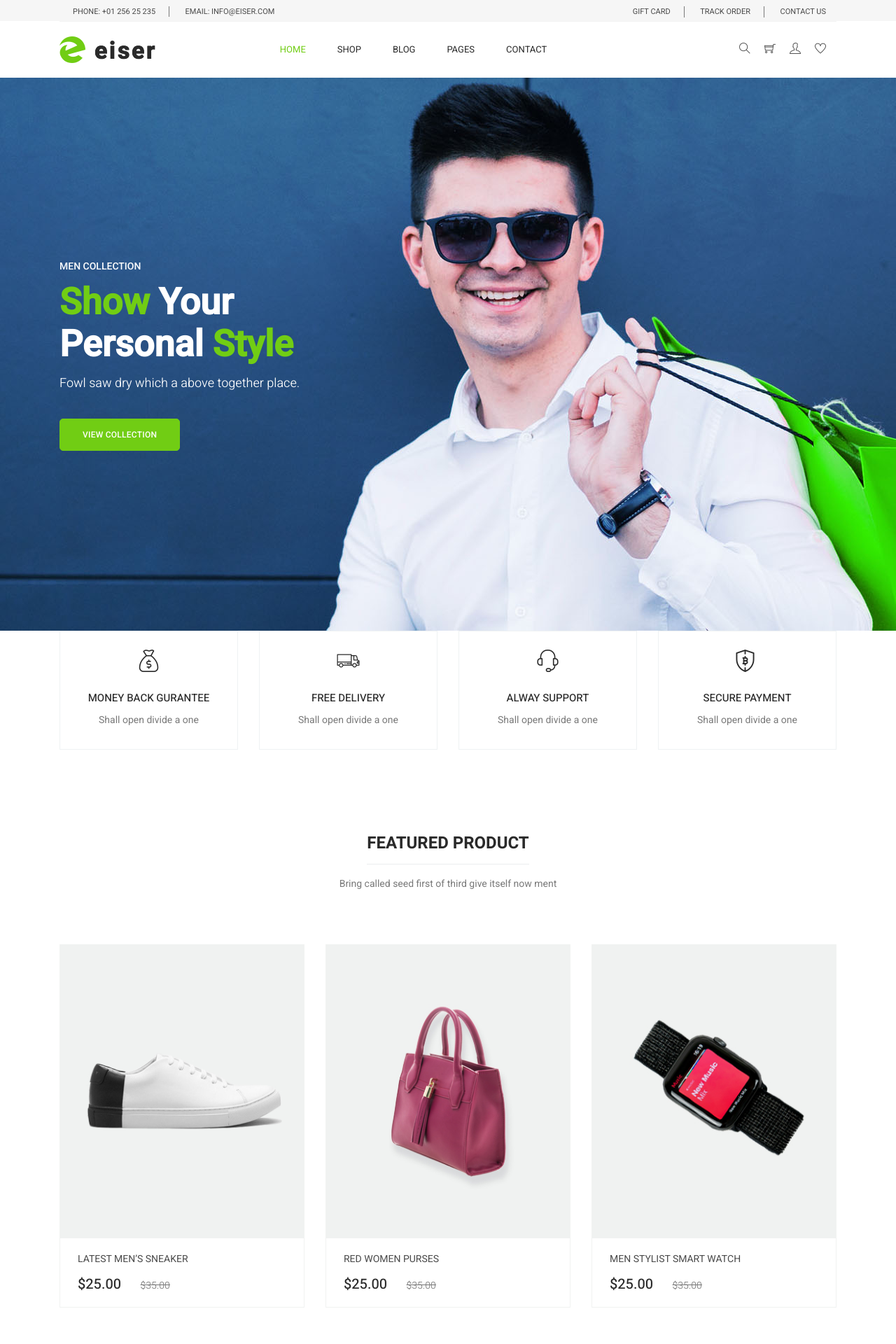
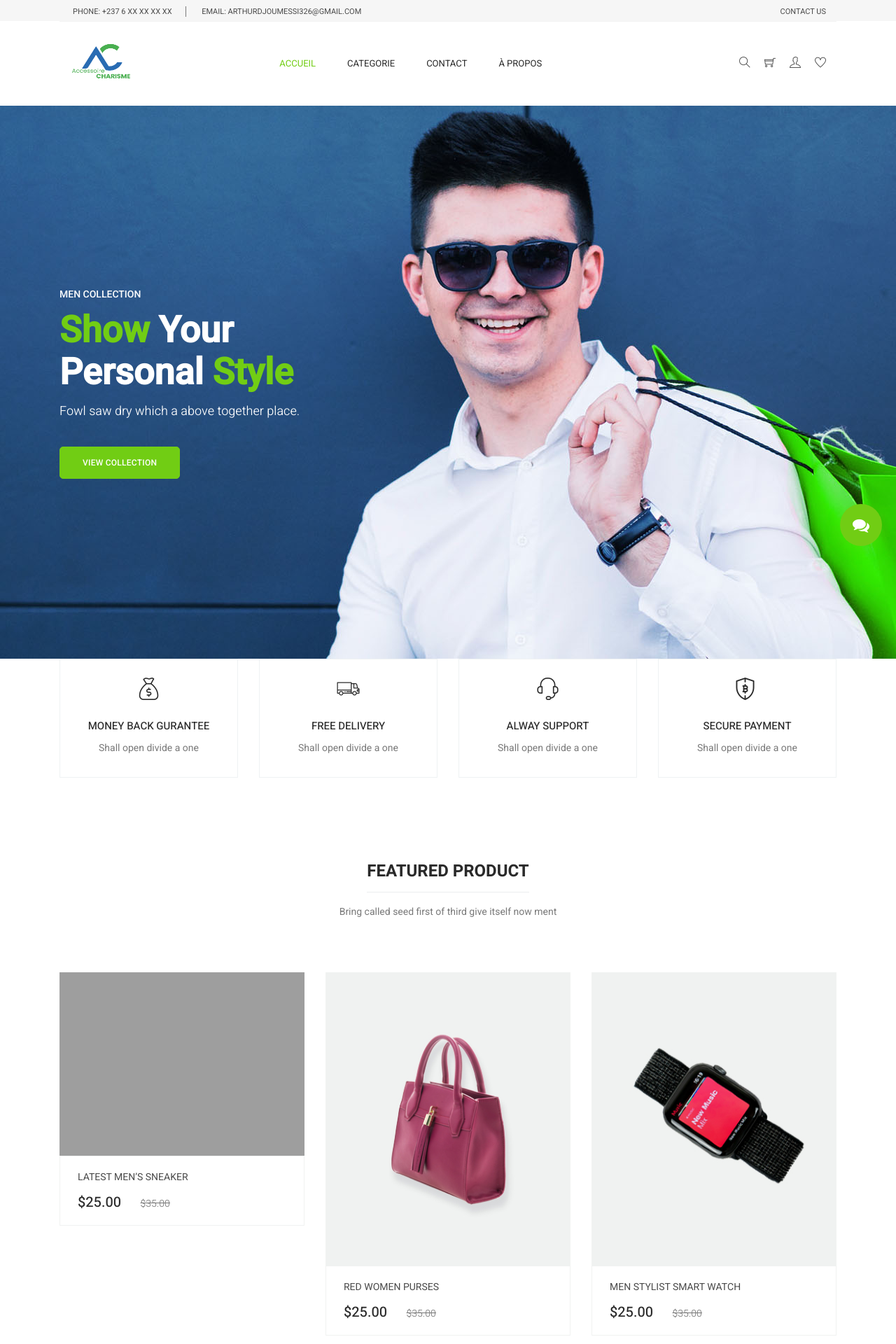
Before and after one commit to oriol42/ArthurConnect, a Django app: page /arthurconnect/home in a window 1280 px wide. Shown: the top 1920 px of the page at 70% size. Run offline with Django 5.2, Linux system fonts and the light colour scheme; some libraries are stand-ins or nearby versions; grey boxes are pictures that could not be loaded.

Commit message:
premeire mise en forme

```diff
--- a/ArthurConnect/templates/ArthurConnect/base.html
+++ b/ArthurConnect/templates/ArthurConnect/base.html
@@ -34,25 +34,15 @@
         <div class="row">
           <div class="col-lg-7">
             <div class="float-left">
-              <p>Phone: +01 256 25 235</p>
-              <p>email: info@eiser.com</p>
+              <p>Phone: +237 6 xx xx xx xx</p>
+              <p>email: arthurdjoumessi326@gmail.com</p>
             </div>
           </div>
           <div class="col-lg-5">
             <div class="float-right">
               <ul class="right_side">
                 <li>
-                  <a href="cart.html">
-                    gift card
-                  </a>
-                </li>
-                <li>
-                  <a href="tracking.html">
-                    track order
-                  </a>
-                </li>
-                <li>
-                  <a href="contact.html">
+                  <a href="{% url 'contact' %}">
                     Contact Us
                   </a>
                 </li>
@@ -66,8 +56,8 @@
       <div class="container">
         <nav class="navbar navbar-expand-lg navbar-light w-100">
           <!-- Brand and toggle get grouped for better mobile display -->
-          <a class="navbar-brand logo_h" href="index.html">
-            <img src="{% static 'ArthurConnect/img/logo.png' %}" alt="" />
+          <a class="navbar-brand logo_h" href="{% url 'index' %}">
+            <img src="{% static 'ArthurConnect/img/logoarthurconnect.png' %}" alt="" /width="120" height="110">
           </a>
           <button class="navbar-toggler" type="button" data-toggle="collapse" data-target="#navbarSupportedContent"
             aria-controls="navbarSupportedContent" aria-expanded="false" aria-label="Toggle navigation">
@@ -81,58 +71,25 @@
               <div class="col-lg-7 pr-0">
                 <ul class="nav navbar-nav center_nav pull-right">
                   <li class="nav-item active">
-                    <a class="nav-link" href="index.html">Home</a>
+                    <a class="nav-link" href="{% url 'index' %}">Accueil</a>
                   </li>
                   <li class="nav-item submenu dropdown">
                     <a href="#" class="nav-link dropdown-toggle" data-toggle="dropdown" role="button" aria-haspopup="true"
-                      aria-expanded="false">Shop</a>
+                      aria-expanded="false">Categorie</a>
                     <ul class="dropdown-menu">
                       <li class="nav-item">
-                        <a class="nav-link" href="category.html">Shop Category</a>
+                        <a class="nav-link" href="{% url 'category' %}">Formations</a>
                       </li>
                       <li class="nav-item">
-                        <a class="nav-link" href="single-product.html">Product Details</a>
-                      </li>
-                      <li class="nav-item">
-                        <a class="nav-link" href="checkout.html">Product Checkout</a>
-                      </li>
-                      <li class="nav-item">
-                        <a class="nav-link" href="cart.html">Shopping Cart</a>
-                      </li>
-                    </ul>
-                  </li>
-                  <li class="nav-item submenu dropdown">
-                    <a href="#" class="nav-link dropdown-toggle" data-toggle="dropdown" role="button" aria-haspopup="true"
-                      aria-expanded="false">Blog</a>
-                    <ul class="dropdown-menu">
-                      <li class="nav-item">
-                        <a class="nav-link" href="blog.html">Blog</a>
-                      </li>
-                      <li class="nav-item">
-                        <a class="nav-link" href="single-blog.html">Blog Details</a>
-                      </li>
-                    </ul>
-                  </li>
-                  <li class="nav-item submenu dropdown">
-                    <a href="#" class="nav-link dropdown-toggle" data-toggle"dropdown" role="button" aria-haspopup="true"
-                      aria-expanded="false">Pages</a>
-                    <ul class="dropdown-menu">
-                      <li class="nav-item">
-                        <a class="nav-link" href="tracking.html">Tracking</a>
-                      </li>
-                      <li class="nav-item">
-                        <a class="nav-link" href="elements.html">Elements</a>
-                      </li>
-                      <li class="nav-item">
-                        <a class="nav-link" href="about.html">À Propos</a>
-                      </li>
-                      <li class="nav-item">
-                        <a class="nav-link" href="service-client.html">Service Client</a>
+                        <a class="nav-link" href="single-product.html">Articles</a>
                       </li>
                     </ul>
                   </li>
                   <li class="nav-item">
-                    <a class="nav-link" href="contact.html">Contact</a>
+                    <a class="nav-link" href="{% url 'contact' %}">Contact</a>
+                  </li>
+                  <li class="nav-item">
+                    <a class="nav-link" href="{% url 'about' %}">À Propos</a>
                   </li>
                 </ul>
               </div>
@@ -173,6 +130,30 @@
   <!--================Header Menu Area =================-->
   {% block content %}
   {% endblock %}
+
+  <!-- ================ Live Chat Widget HTML ================= -->
+  <div id="chat-widget" class="chat-widget" style="display: none;">
+    <div class="chat-header">
+      <h5><i class="fa fa-comments"></i> Support en Direct</h5>
+      <button onclick="closeChat()" class="close-chat"><i class="fa fa-times"></i></button>
+    </div>
+    <div class="chat-body">
+      <div class="chat-messages" id="chat-messages">
+        <div class="message agent">
+          <p>Bonjour ! Comment pouvons-nous vous aider aujourd'hui ?</p>
+        </div>
+      </div>
+      <div class="chat-input">
+        <input type="text" id="chat-input" placeholder="Tapez votre message...">
+        <button onclick="sendMessage()"><i class="fa fa-paper-plane"></i></button>
+      </div>
+    </div>
+  </div>
+
+  <div class="chat-toggle" onclick="openChat()">
+    <i class="fa fa-comments"></i>
+  </div>
+  <!-- ================ End Widget HTML ================= -->
 
   <!--================ start footer Area  =================-->
   <footer class="footer-area section_gap">
@@ -263,6 +244,7 @@ Copyright &copy;<script>document.write(new Date().getFullYear());</script> All r
   <script src="{% static 'ArthurConnect/vendors/counter-up/jquery.counterup.js' %}"></script>
   <script src="{% static 'ArthurConnect/js/mail-script.js' %}"></script>
   <script src="{% static 'ArthurConnect/js/theme.js' %}"></script>
+  <script src="{% static 'ArthurConnect/js/chat.js' %}"></script>
 
 </body>
 </html>
--- a/ArthurConnect/templates/ArthurConnect/index.html
+++ b/ArthurConnect/templates/ArthurConnect/index.html
@@ -4,6 +4,7 @@
 
 {% block content %}
   <!--================Home Banner Area =================-->
+
   <section class="home_banner_area mb-http://127.0.0.1:8000/40">
     <div class="banner_inner d-flex align-items-center">
       <div class="container">
@@ -19,6 +20,7 @@
     </div>
   </section>
   <!--================End Home Banner Area =================-->
+
 
   <!-- Start feature Area -->
   <section class="feature-area section_gap_bottom_custom">
@@ -84,7 +86,7 @@
         <div class="col-lg-4 col-md-6">
           <div class="single-product">
             <div class="product-img">
-              <img class="img-fluid w-100" src="img/product/feature-product/f-p-1.jpg" alt="" />
+              <img class="img-fluid w-100" src="{% static 'img/product/feature-product/f-p-1.jpg' %}}" alt="" />
               <div class="p_icon">
                 <a href="#">
                   <i class="ti-eye"></i>
--- a/ArthurConnect/urls.py
+++ b/ArthurConnect/urls.py
@@ -7,7 +7,6 @@ urlpatterns = [
   path('contact',views.contact,name='contact'),
   path('cart',views.cart,name='cart'),
   path('checkout',views.checkout,name='checkout'),
-  path('singleproduct',views.singleproduct,name='singleproduct'),
   path('about',views.about,name='about'),
   path('service-client',views.service_client,name='service_client'),
 ]
--- a/ArthurConnect/views.py
+++ b/ArthurConnect/views.py
@@ -15,9 +15,6 @@ def cart(request):
 def checkout(request):
   return render(request,'ArthurConnect/checkout.html')
 
-def singleproduct(request):
-  return render(request,'ArthurConnect/single-product.html')
-
 def about(request):
   return render(request,'ArthurConnect/about.html')
 
```
Also changed, not shown: ArthurConnect/static/ArthurConnect/js/chat.js (added, +45 -0 lines), ArthurConnect/static/ArthurConnect/img/logoarthurconnect.png (added).
